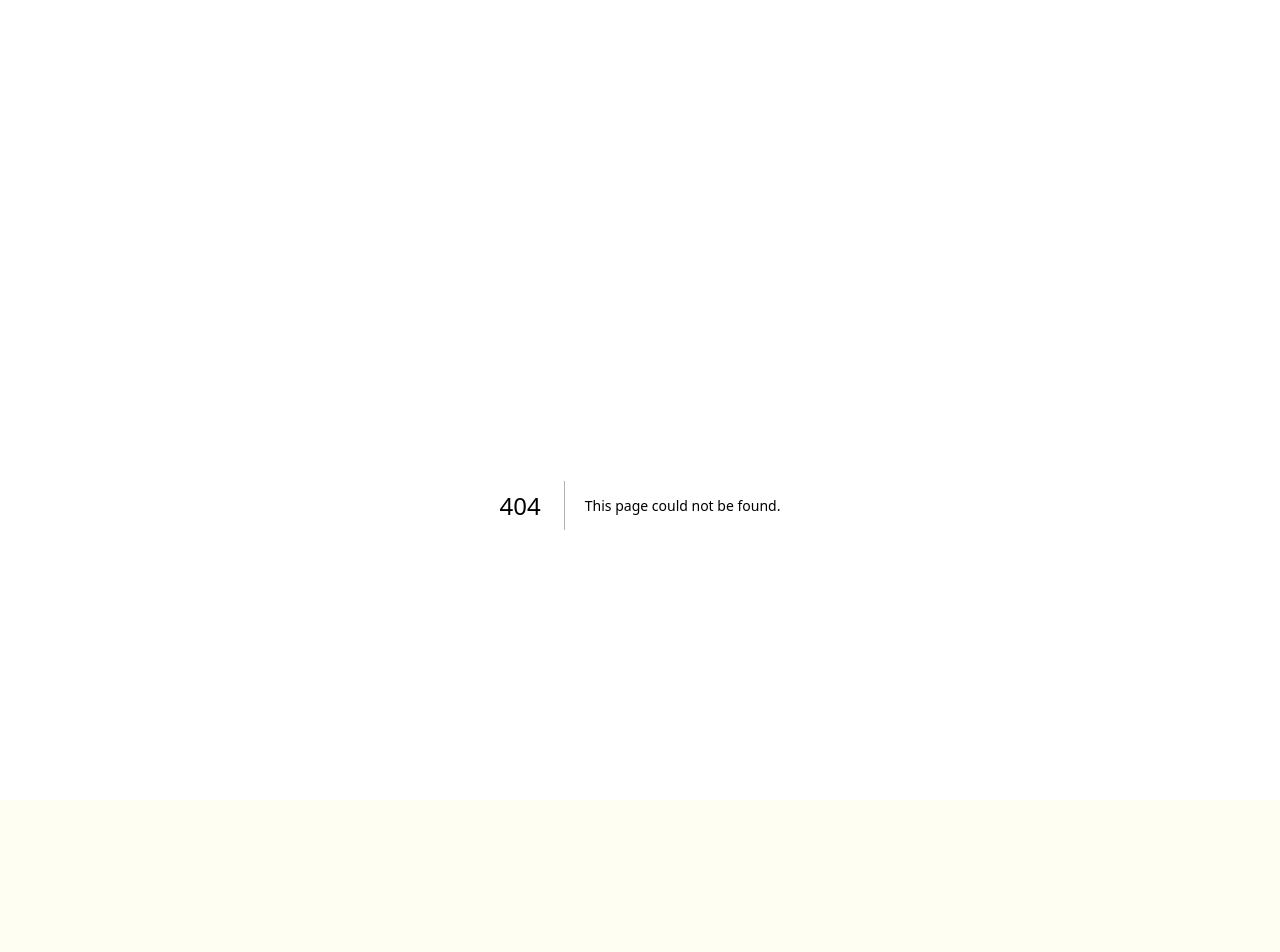
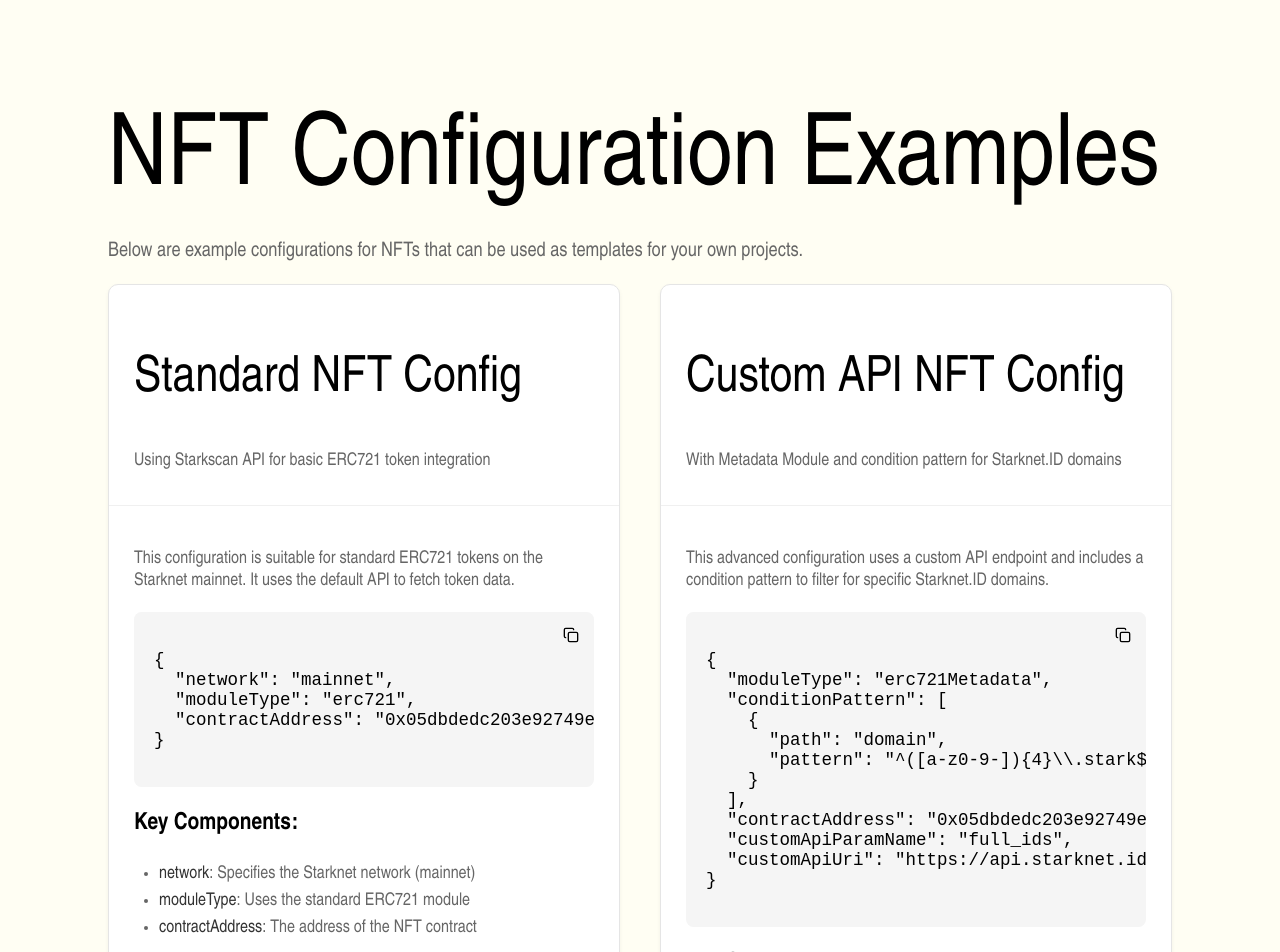
Before and after one commit to nmalzieu/starky, a Next.js app: page /example in a window 1280 px wide. Before the commit this address had no page. Shown: the top 952 px of the page. Before the commit the page ends 905 px from the top, so only its background shows below. Built offline with nearby package versions, Linux system fonts and the light colour scheme.

Commit message:
Feat: Add /examples page with NFT config examples

```diff
--- /dev/null
+++ b/components/example/CodeBlock.tsx
@@ -0,0 +1,29 @@
+"use client";
+import { Copy, Check } from "lucide-react";
+import { copyToClipboard } from "../../utils/copyText";
+import styles from "../../styles/Example.module.scss";
+import { useState } from "react";
+
+interface CodeBlockProps {
+  code: object;
+}
+
+export function CodeBlock({ code }: CodeBlockProps) {
+  const [copied, setCopied] = useState(false);
+  const formattedCode = JSON.stringify(code, null, 2);
+
+  const handleCopy = () => {
+    copyToClipboard(formattedCode);
+    setCopied(true);
+    setTimeout(() => setCopied(false), 2000);
+  };
+
+  return (
+    <div className={styles.codeContainer}>
+      <pre className={styles.code}>{formattedCode}</pre>
+      <button className={styles.copyButton} onClick={handleCopy}>
+        {copied ? <Check size={16} color="green" /> : <Copy size={16} />}
+      </button>
+    </div>
+  );
+}
--- /dev/null
+++ b/components/example/ExampleCard.tsx
@@ -0,0 +1,40 @@
+import { CodeBlock } from "./CodeBlock";
+import { KeyComponentsList } from "./KeyComponentsList";
+import styles from "../../styles/Example.module.scss";
+
+interface KeyComponent {
+  name: string;
+  description: string;
+}
+
+interface ExampleCardProps {
+  title: string;
+  description: string;
+  explanation: string;
+  config: object;
+  keyComponents: KeyComponent[];
+}
+
+export function ExampleCard({
+  title,
+  description,
+  explanation,
+  config,
+  keyComponents,
+}: ExampleCardProps) {
+  return (
+    <div className={styles.card}>
+      <div className={styles.cardHeader}>
+        <h2 className={styles.cardTitle}>{title}</h2>
+        <p className={styles.cardDescription}>{description}</p>
+      </div>
+      <div className={styles.cardContent}>
+        <div className={styles.explanation}>
+          <p>{explanation}</p>
+        </div>
+        <CodeBlock code={config} />
+        <KeyComponentsList components={keyComponents} />
+      </div>
+    </div>
+  );
+}
--- /dev/null
+++ b/components/example/KeyComponentsList.tsx
@@ -0,0 +1,26 @@
+import styles from "../../styles/Example.module.scss";
+
+interface KeyComponent {
+  name: string;
+  description: string;
+}
+
+interface KeyComponentsListProps {
+  components: KeyComponent[];
+}
+
+export function KeyComponentsList({ components }: KeyComponentsListProps) {
+  return (
+    <div className={styles.componentsContainer}>
+      <h3 className={styles.componentsTitle}>Key Components:</h3>
+      <ul className={styles.componentsList}>
+        {components.map((component, index) => (
+          <li key={index} className={styles.componentsItem}>
+            <span className={styles.componentName}>{component.name}</span>:{" "}
+            {component.description}
+          </li>
+        ))}
+      </ul>
+    </div>
+  );
+}
--- a/package.json
+++ b/package.json
@@ -23,6 +23,7 @@
     "dotenv": "^16.0.1",
     "eslint-plugin-simple-import-sort": "^8.0.0",
     "eslint-plugin-unused-imports": "^2.0.0",
+    "lucide-react": "^0.483.0",
     "nanoid": "^3.3.8",
     "next": "^14.2.24",
     "pg": "^8.7.3",
--- /dev/null
+++ b/pages/example/index.tsx
@@ -0,0 +1,116 @@
+import { ExampleCard } from "../../components/example/ExampleCard";
+import styles from "../../styles/Example.module.scss";
+
+export default function ExamplesPage() {
+  // Standard NFT Config
+  const standardNftConfig = {
+    network: "mainnet",
+    moduleType: "erc721",
+    contractAddress:
+      "0x05dbdedc203e92749e2e746e2d40a768d966bd243df04a6b712e222bc040a9af",
+  };
+
+  const standardNftKeyComponents = [
+    {
+      name: "network",
+      description: "Specifies the Starknet network (mainnet)",
+    },
+    { name: "moduleType", description: "Uses the standard ERC721 module" },
+    { name: "contractAddress", description: "The address of the NFT contract" },
+  ];
+
+  // Custom API NFT Config
+  const customApiNftConfig = {
+    moduleType: "erc721Metadata",
+    conditionPattern: [{ path: "domain", pattern: "^([a-z0-9-]){4}\\.stark$" }],
+    contractAddress:
+      "0x05dbdedc203e92749e2e746e2d40a768d966bd243df04a6b712e222bc040a9af",
+    customApiParamName: "full_ids",
+    customApiUri: "https://api.starknet.id/addr_to_full_ids?addr={ADDRESS_INT}",
+  };
+
+  const customApiNftKeyComponents = [
+    {
+      name: "moduleType",
+      description: "Uses the ERC721 metadata module for enhanced data",
+    },
+    {
+      name: "conditionPattern",
+      description:
+        "Filters for domains matching the pattern (4+ character .stark domains)",
+    },
+    { name: "contractAddress", description: "The address of the NFT contract" },
+    {
+      name: "customApiParamName",
+      description: "Parameter name for the custom API",
+    },
+    {
+      name: "customApiUri",
+      description:
+        "Custom endpoint with {ADDRESS_INT} placeholder for the wallet address",
+    },
+  ];
+
+  const implementationNotes = [
+    {
+      title: "Configuration Format",
+      content: "All configurations should be valid JSON objects.",
+    },
+    {
+      title: "Contract Address",
+      content: "Always use the full Starknet contract address.",
+    },
+    {
+      title: "Custom API",
+      content:
+        "When using custom APIs, ensure the {ADDRESS_INT} placeholder is included to be replaced with the user's address.",
+    },
+    {
+      title: "Condition Patterns",
+      content:
+        "Use regular expressions in the pattern field to filter metadata based on specific criteria.",
+    },
+  ];
+
+  return (
+    <div className={styles.container}>
+      <div className={styles.header}>
+        <h1 className={styles.title}>NFT Configuration Examples</h1>
+        <p className={styles.description}>
+          Below are example configurations for NFTs that can be used as
+          templates for your own projects.
+        </p>
+      </div>
+      <div className={styles.grid}>
+        <ExampleCard
+          title="Standard NFT Config"
+          description="Using Starkscan API for basic ERC721 token integration"
+          explanation="This configuration is suitable for standard ERC721 tokens on the Starknet mainnet. It uses the default API to fetch token data."
+          config={standardNftConfig}
+          keyComponents={standardNftKeyComponents}
+        />
+
+        <ExampleCard
+          title="Custom API NFT Config"
+          description="With Metadata Module and condition pattern for Starknet.ID domains"
+          explanation="This advanced configuration uses a custom API endpoint and includes a condition pattern to filter for specific Starknet.ID domains."
+          config={customApiNftConfig}
+          keyComponents={customApiNftKeyComponents}
+        />
+      </div>
+      <div className={styles.notesSection}>
+        <h2 className={styles.notesTitle}>Implementation Notes</h2>
+        <div className={styles.notesContainer}>
+          <ul className={styles.notesList}>
+            {implementationNotes.map((note, index) => (
+              <li key={index} className={styles.notesItem}>
+                <span className={styles.notesItemTitle}>{note.title}:</span>{" "}
+                {note.content}
+              </li>
+            ))}
+          </ul>
+        </div>
+      </div>
+    </div>
+  );
+}
--- /dev/null
+++ b/styles/Example.module.scss
@@ -0,0 +1,138 @@
+.container {
+  margin: 0 auto;
+  padding: 0rem 0rem 2.5rem 0rem;
+}
+
+.grid {
+  display: grid;
+  grid-template-columns: repeat(2, 1fr);
+  width: 100%;
+  gap: 2rem;
+}
+
+@media (max-width: 900px) {
+  .grid {
+    gap: 2rem;
+    margin-bottom: 2rem;
+    grid-template-columns: repeat(1, 1fr);
+  }
+  .container {
+    width: 100%;
+  }
+}
+
+/* Page Header styles */
+.header {
+  margin-bottom: 0.5rem;
+}
+
+
+.description {
+  color: #666;
+}
+
+/* Example Card styles */
+.card {
+  border: 1px solid #e5e5e5;
+  border-radius: 0.5rem;
+  overflow: hidden;
+  background-color: white;
+  box-shadow: 0 2px 4px rgba(0, 0, 0, 0.05);
+}
+
+.cardHeader {
+  padding: 1.25rem 1.25rem 0.75rem;
+  border-bottom: 1px solid #f0f0f0;
+}
+
+.cardDescription {
+  font-size: 0.875rem;
+  color: #666;
+}
+
+.cardContent {
+  padding: 1.25rem;
+}
+
+.explanation {
+  font-size: 0.875rem;
+  color: #666;
+  margin-bottom: 1rem;
+}
+
+/* Code Block styles */
+.codeContainer {
+  position: relative;
+  background-color: #f5f5f5;
+  padding: 1rem;
+  border-radius: 0.375rem;
+  overflow-x: auto;
+}
+
+.code {
+  font-family: monospace;
+  font-size: 0.875rem;
+  white-space: pre;
+}
+
+.copyButton {
+  position: absolute;
+  top: 0.5rem;
+  right: 0.5rem;
+  background: transparent;
+  border: none;
+  cursor: pointer;
+  padding: 0.25rem;
+  display: flex;
+  align-items: center;
+  justify-content: center;
+
+  &:hover {
+    background-color: rgba(0, 0, 0, 0.05);
+    border-radius: 0.25rem;
+  }
+}
+
+/* Key Components List styles */
+.componentsContainer {
+  margin-top: 1rem;
+}
+
+.componentsList {
+  list-style-type: disc;
+  padding-left: 1.25rem;
+  font-size: 0.875rem;
+  color: #666;
+}
+
+.componentsItem {
+  margin-bottom: 0.25rem;
+}
+
+.componentName {
+  font-weight: 500;
+  color: #333;
+}
+
+/* Implementation Notes styles */
+.notesSection {
+  margin-top: 2.5rem;
+}
+
+.notesContainer {
+  background-color: #f5f5f5;
+  padding: 1.5rem;
+  border-radius: 0.5rem;
+}
+
+.notesList {
+  font-size: 0.875rem;
+}
+
+.notesItem {
+  margin-bottom: 0.75rem;
+}
+
+.notesItemTitle {
+  font-weight: 500;
+}
--- /dev/null
+++ b/utils/copyText.ts
@@ -0,0 +1,3 @@
+export const copyToClipboard = (text: string) => {
+  navigator.clipboard.writeText(text);
+};
```
Also changed, not shown: 1 other file (tests, documents, lock files or other folders).
